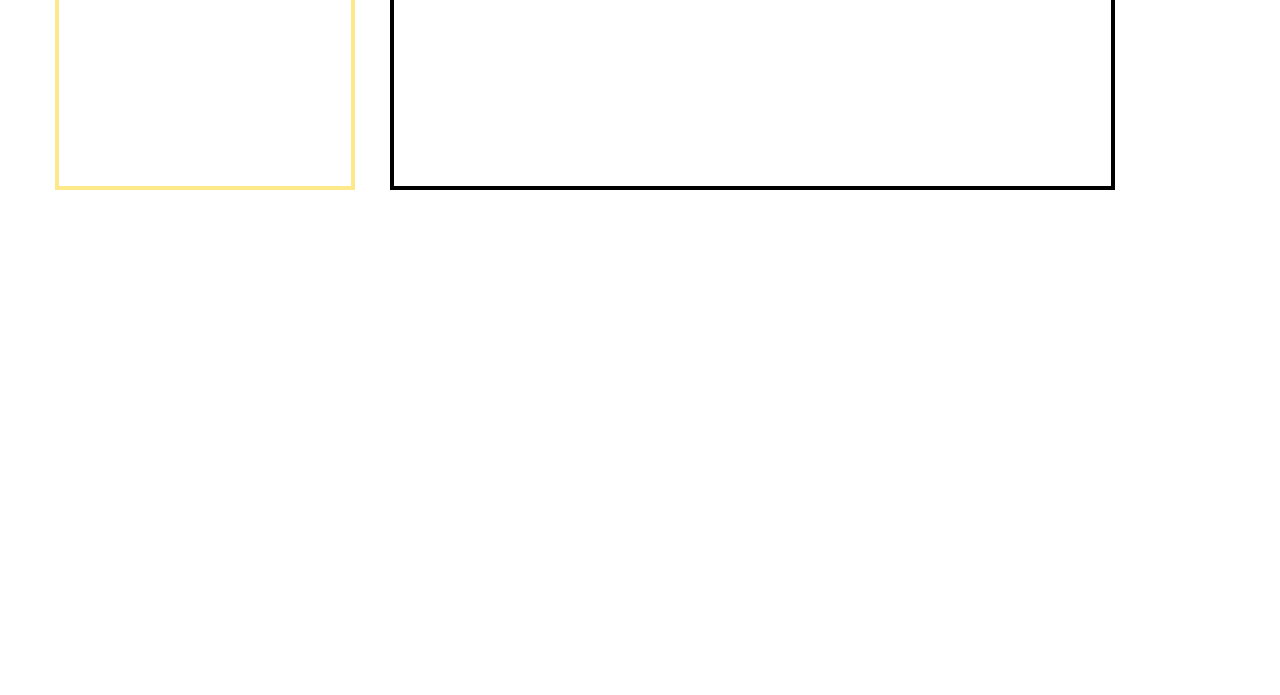
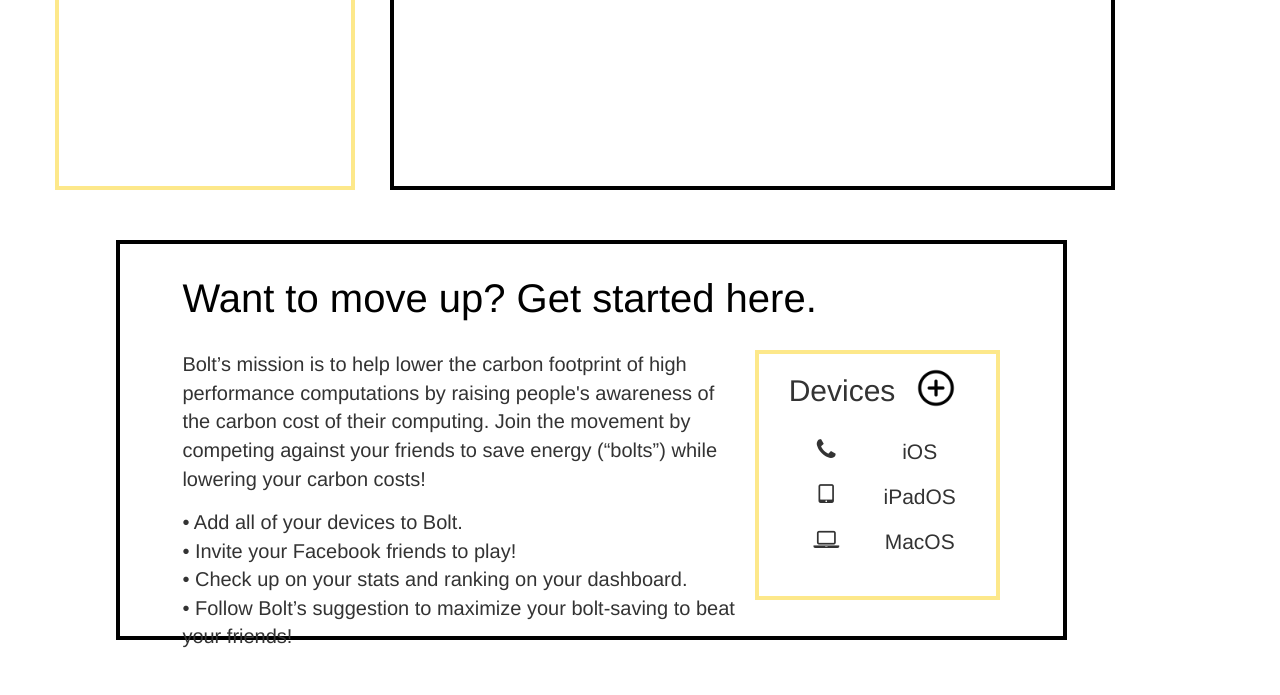
Before and after one commit to ayushdewan/HackMIT-Green, a Flask app: page /home in a window 1280 px wide. Shown: the part 496-1191 px from the top of the page. Run offline with Flask 2, Linux system fonts and the light colour scheme; some libraries are stand-ins or nearby versions.

Commit message:
instructions

```diff
--- a/templates/home.html
+++ b/templates/home.html
@@ -100,20 +100,72 @@
             </div>
         </div>
     </div>
+    <div class="row" style="border: 4px solid black; height: 400px; margin: 4% 16% 0% 8.2%; padding: 1% 5%; text-align: left;">
+      <h2 style="text-align: left; color: #000000; font-size: 40px;">Want to move up? Get started here.</h2> <br>
+      <div class="column" style="width: 70%;">
+          <p style="font-size: 20px; text-align: left; padding-right: 5%;"> Bolt’s mission is to help lower the carbon footprint of high performance computations by raising people's awareness of the carbon cost of their computing. Join the movement by competing against your friends to save energy (“bolts”) while lowering your carbon costs!
+          </p>
+          <p style="font-size: 20px">&#8226 Add all of your devices to Bolt. <br>
+          &#8226 Invite your Facebook friends to play! <br>
+          &#8226 Check up on your stats and ranking on your dashboard. <br>
+          &#8226 Follow Bolt’s suggestion to maximize your bolt-saving to beat your friends!</p>
+      </div>
+      <div class="column" style="width: 30%; border: 4px solid rgb(253, 232, 138); height: 250px; text-align: center; padding: 0 2%;">
+        <div class="row">
+          <div class="column" style="width: 50%; margin-left: 10%; text-align: center;">
+            <h2>Devices</h2>
+          </div>
+
+          <div class="column" style="width: 30%;">
+            <div class="zoom">
+              <input type="image" id="image" src="static/plus.png" onclick="openForm()" style="width: 40px; margin-top: 20%;">
+            </div>
+          </div>
+        </div>
+        <br>
+        <div class="row" style="margin-left: 16%;">
+          <div class="column" style="width: 20%;">
+            <i style="font-size:24px" class="fa">&#xf095;</i>
+          </div>
+          <div class="column" style="width: 80%;">
+            <p>iOS</p>
+          </div>
+        </div>
+        <div class="row" style="margin-left: 16%;">
+          <div class="column" style="width: 20%;">
+            <i style="font-size:24px" class="fa">&#xf10a;</i>
+          </div>
+          <div class="column" style="width: 80%;">
+            <p>iPadOS</p>
+          </div>
+        </div>
+        <div class="row" style="margin-left: 16%;">
+          <div class="column" style="width: 20%;">
+            <i style="font-size:24px" class="fa">&#xf109;</i>
+          </div>
+          <div class="column" style="width: 80%;">
+            <p>MacOS</p>
+          </div>
+        </div>
+      </div>
+    </div>
     <div class="form-popup" id="myForm">
         <form class="form-container">
-          <h2 style="text-align: center; font-size: 20px;">Add a Family Member</h2>
-
-          <label for="name"><b>Name</b></label>
-          <input type="text" placeholder="Enter name" name="name" required>
-
-          <label for="email"><b>Email</b></label>
-          <input type="text" placeholder="Enter email" name="email" required>
-
+          <h2 style="text-align: center; font-size: 20px;">Add a Device</h2>
+          <br>
+          <label for="name"><b>Type of Device</b></label>
+          <select name="devices" id="device">
+            <option value="phone">Phone</option>
+            <option value="tablet">Tablet</option>
+            <option value="computer">Computer</option>
+          </select>
+          <br><br>
+          <input type="text" placeholder="Enter operating system" name="operatingSystem" required>
           <button type="submit" class="btn" onclick="closeForm()">Add</button>
           <button type="button" class="btn cancel" onclick="closeForm()">Close</button>
         </form>
     </div>
+
 </div>
 <script>
     function openForm() {
--- a/templates/layout.html
+++ b/templates/layout.html
@@ -3,7 +3,7 @@
 <head>
     <meta name=”viewport” content="width=device-width, initial-scale=1">
     <meta charset="UTF-8">
-    <title>Claim Cart</title>
+    <title>Bolt</title>
     <link rel="stylesheet" href="https://maxcdn.bootstrapcdn.com/bootstrap/3.3.7/css/bootstrap.min.css" integrity="sha384-BVYiiSIFeK1dGmJRAkycuHAHRg32OmUcww7on3RYdg4Va+PmSTsz/K68vbdEjh4u" crossorigin="anonymous">
     <link rel="stylesheet" href="https://cdnjs.cloudflare.com/ajax/libs/font-awesome/4.7.0/css/font-awesome.min.css">
     <script src="https://ajax.googleapis.com/ajax/libs/jquery/3.3.1/jquery.min.js"></script>
--- a/templates/login.html
+++ b/templates/login.html
@@ -3,7 +3,7 @@
 <head>
     <meta name=”viewport” content="width=device-width, initial-scale=1">
     <meta charset="UTF-8">
-    <title>Claim Cart</title>
+    <title>Bolt</title>
     <link rel="stylesheet" href="https://maxcdn.bootstrapcdn.com/bootstrap/3.3.7/css/bootstrap.min.css" integrity="sha384-BVYiiSIFeK1dGmJRAkycuHAHRg32OmUcww7on3RYdg4Va+PmSTsz/K68vbdEjh4u" crossorigin="anonymous">
     <link rel="stylesheet" href="https://cdnjs.cloudflare.com/ajax/libs/font-awesome/4.7.0/css/font-awesome.min.css">
     <script src="https://ajax.googleapis.com/ajax/libs/jquery/3.3.1/jquery.min.js"></script>
@@ -52,8 +52,7 @@
 
      <meta name=”viewport” content="width=device-width, initial-scale=1">
      <div class="jumbotron text-center" style="padding: 2% 0 0; background-color: white;">
-        <img src="static/boltlogo.png" style="max-width: 30%;">
-        <h1 style="padding: 0 0 1%">BOLT</h1>
+        <img src="static/boltlogo.png" style="padding: 8% 5% 3%; max-width: 60%;">
         <div class="zoom">
             <div class="fb-login-button" data-size="large" data-button-type="login_with" data-layout="default" data-use-continue-as="true" data-width="" data-onlogin="window.location.href='/home'"></div>
         </div>
```
